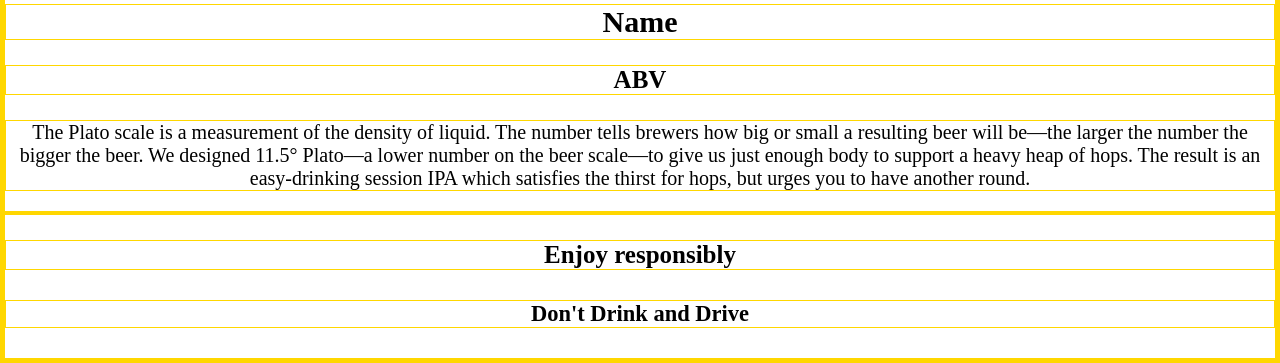
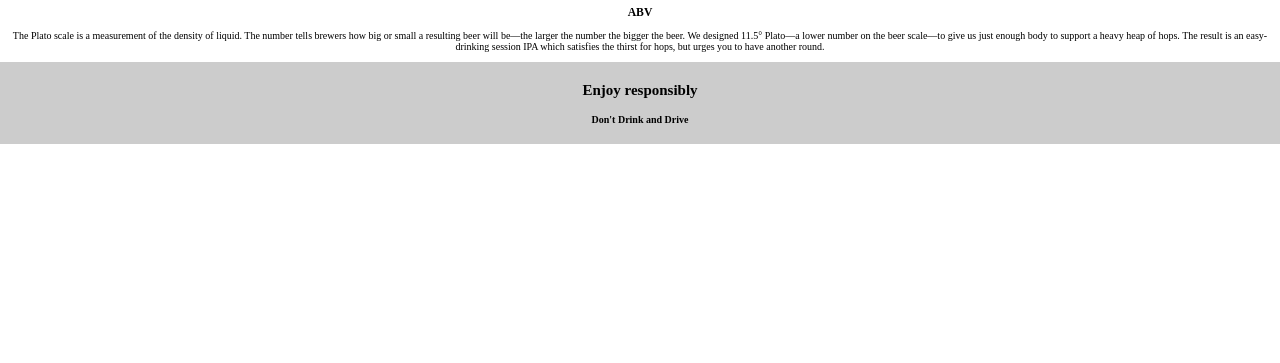
Before and after one commit to acwander/beer-aficionado, a PHP site: page / in a window 1280 px wide. Shown: the part 438-801 px from the top of the page. After the commit the page ends 582 px from the top, so only its background shows below. Run offline with PHP 8.4, Linux system fonts and the light colour scheme.

Commit message:
styled footer

```diff
--- a/css/style.css
+++ b/css/style.css
@@ -1,5 +1,5 @@
 * {
-  border: 1px solid gold;
+  /* border: 1px solid gold; */
 }
 
 /* global styles */
@@ -12,28 +12,44 @@ body {
   text-align: center;
 }
 
-h1 {
+.container {
+  display: inline-block;
+}
+
+/* remove all initial styling from a tags */
+a,
+a:hover,
+a:focus,
+a:active {
+  text-decoration: none;
+  color: inherit;
+}
+
+/* header styles */
+#site-title {
   font-size: 4em;
 }
 
-h2 {
-  font-size: 3em;
+/* main content styles */
+#carousel > img {
+  width: 35em;
+  height: 35em;
 }
 
-h3 {
-  font-size: 2.5em;
+/* footer styles */
+#footer {
+  padding: 0.5em 0;
+  background-color: rgba(0, 0, 0, 0.2);
 }
 
-h4 {
-  font-size: 2.25em;
+footer > h3 {
+  font-size: 1.5em;
 }
 
-p {
-  font-size: 2em;
+footer > p {
+  font-size: 1.2em;
 }
 
-/* header styles */
-
-/* main content styles */
-
-/* footer styles */
+.footer-link:hover {
+  text-decoration: underline;
+}
```
